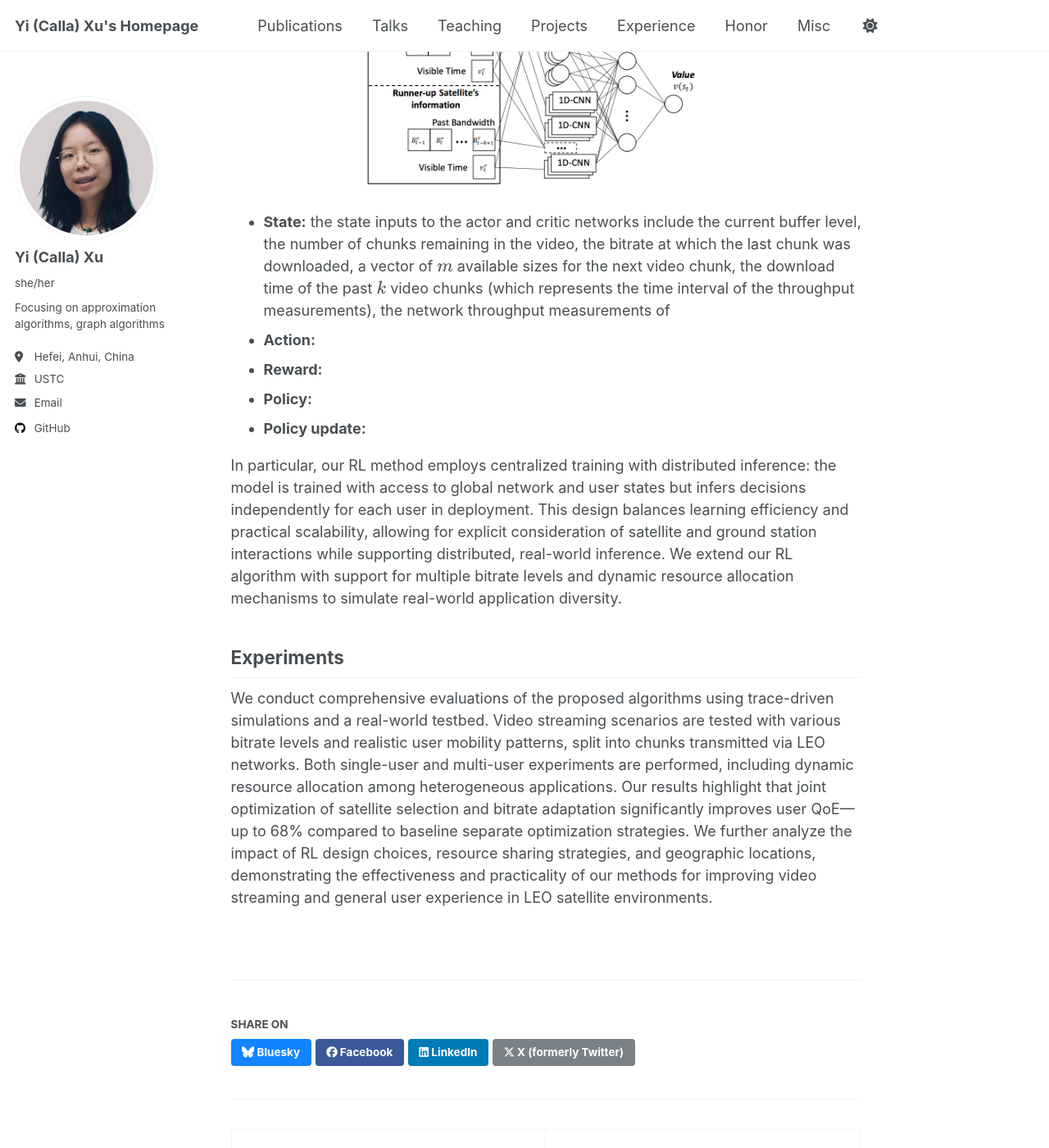
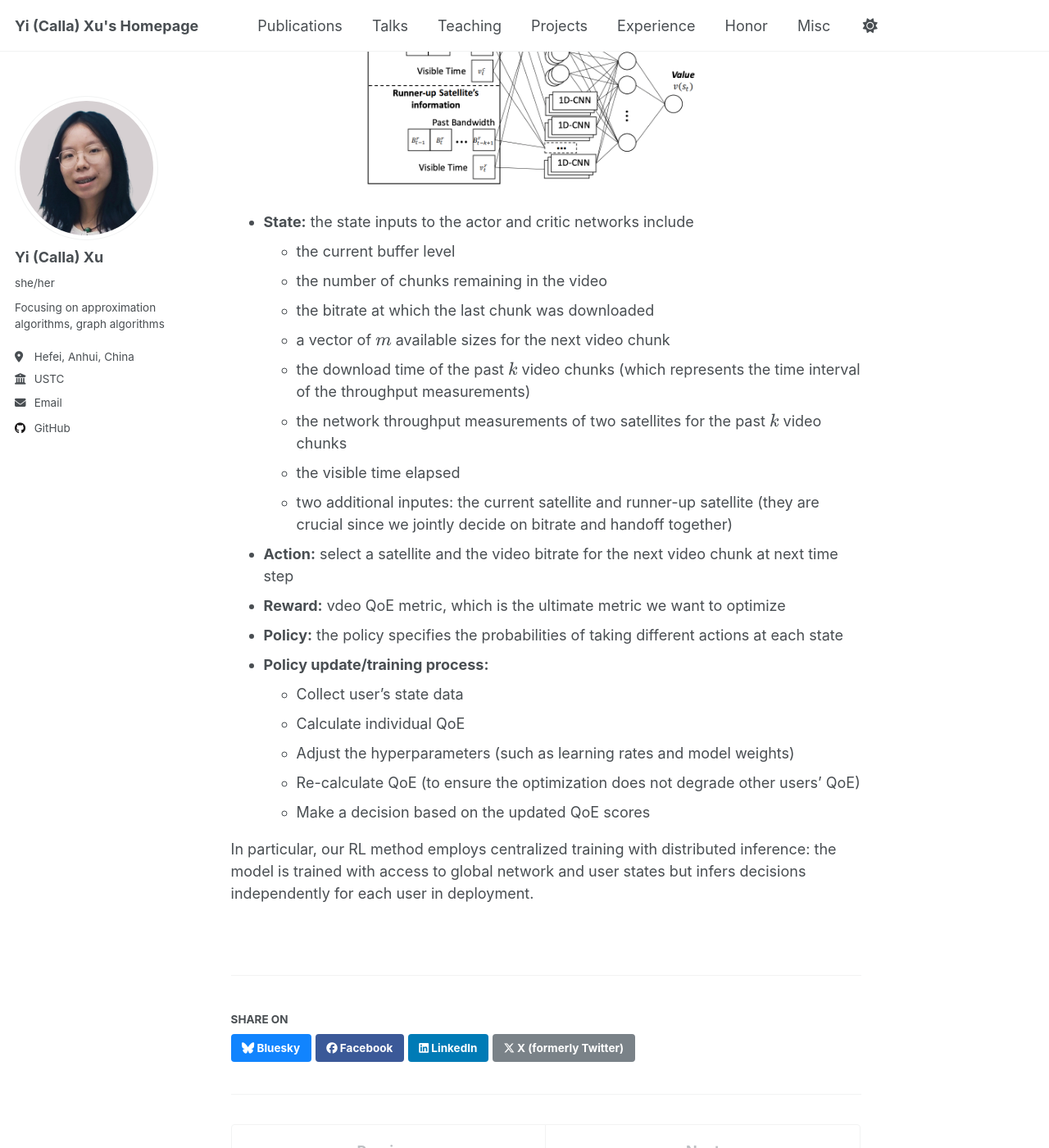
Before and after one commit to yixu-cs/yixu-cs.github.io, a Jekyll site: the page built from _publications/2025-arxiv-LEO-RL.md, in a window 1280 px wide and 1400 px high, scrolled down 1940 px. Shown: the whole window at 82% size. Built offline with Jekyll 4.4.1, drawn with Linux system fonts in a browser that asks for light colours; a script that is not in the unit is left out.

Commit message:
update RL algorithm for paper-RL

```diff
--- a/_publications/2025-arxiv-LEO-RL.md
+++ b/_publications/2025-arxiv-LEO-RL.md
@@ -51,15 +51,23 @@ The figure below shows our networks, where $$S$$ denotes the state space after d
   <img src="/images/paper-RL/PPO network.png" width="450"/>
 </p>
 
-* **State:** the state inputs to the actor and critic networks include the current buffer level, the number of chunks remaining in the video, the bitrate at which the last chunk was downloaded, a vector of $$m$$ available sizes for the next video chunk, the download time of the past $$k$$ video chunks (which represents the time interval of the throughput measurements), the network throughput measurements of
-* **Action:**
-* **Reward:**
-* **Policy:**
-* **Policy update:**
+* **State:** the state inputs to the actor and critic networks include
+  - the current buffer level
+  - the number of chunks remaining in the video
+  - the bitrate at which the last chunk was downloaded
+  - a vector of $$m$$ available sizes for the next video chunk
+  - the download time of the past $$k$$ video chunks (which represents the time interval of the throughput measurements)
+  - the network throughput measurements of two satellites for the past $$k$$ video chunks
+  - the visible time elapsed
+  - two additional inputes: the current satellite and runner-up satellite (they are crucial since we jointly decide on bitrate and handoff together)
+* **Action:** select a satellite and the video bitrate for the next video chunk at next time step
+* **Reward:** vdeo QoE metric, which is the ultimate metric we want to optimize
+* **Policy:** the policy specifies the probabilities of taking different actions at each state
+* **Policy update/training process:**
+  - Collect user's state data
+  - Calculate individual QoE
+  - Adjust the hyperparameters (such as learning rates and model weights)
+  - Re-calculate QoE (to ensure the optimization does not degrade other users' QoE)
+  - Make a decision based on the updated QoE scores
 
-In particular, our RL method employs centralized training with distributed inference: the model is trained with access to global network and user states but infers decisions independently for each user in deployment. This design balances learning efficiency and practical scalability, allowing for explicit consideration of satellite and ground station interactions while supporting distributed, real-world inference. We extend our RL algorithm with support for multiple bitrate levels and dynamic resource allocation mechanisms to simulate real-world application diversity.
-
-Experiments
-------
-
-We conduct comprehensive evaluations of the proposed algorithms using trace-driven simulations and a real-world testbed. Video streaming scenarios are tested with various bitrate levels and realistic user mobility patterns, split into chunks transmitted via LEO networks. Both single-user and multi-user experiments are performed, including dynamic resource allocation among heterogeneous applications. Our results highlight that joint optimization of satellite selection and bitrate adaptation significantly improves user QoE—up to 68% compared to baseline separate optimization strategies. We further analyze the impact of RL design choices, resource sharing strategies, and geographic locations, demonstrating the effectiveness and practicality of our methods for improving video streaming and general user experience in LEO satellite environments.
+In particular, our RL method employs centralized training with distributed inference: the model is trained with access to global network and user states but infers decisions independently for each user in deployment.
```
